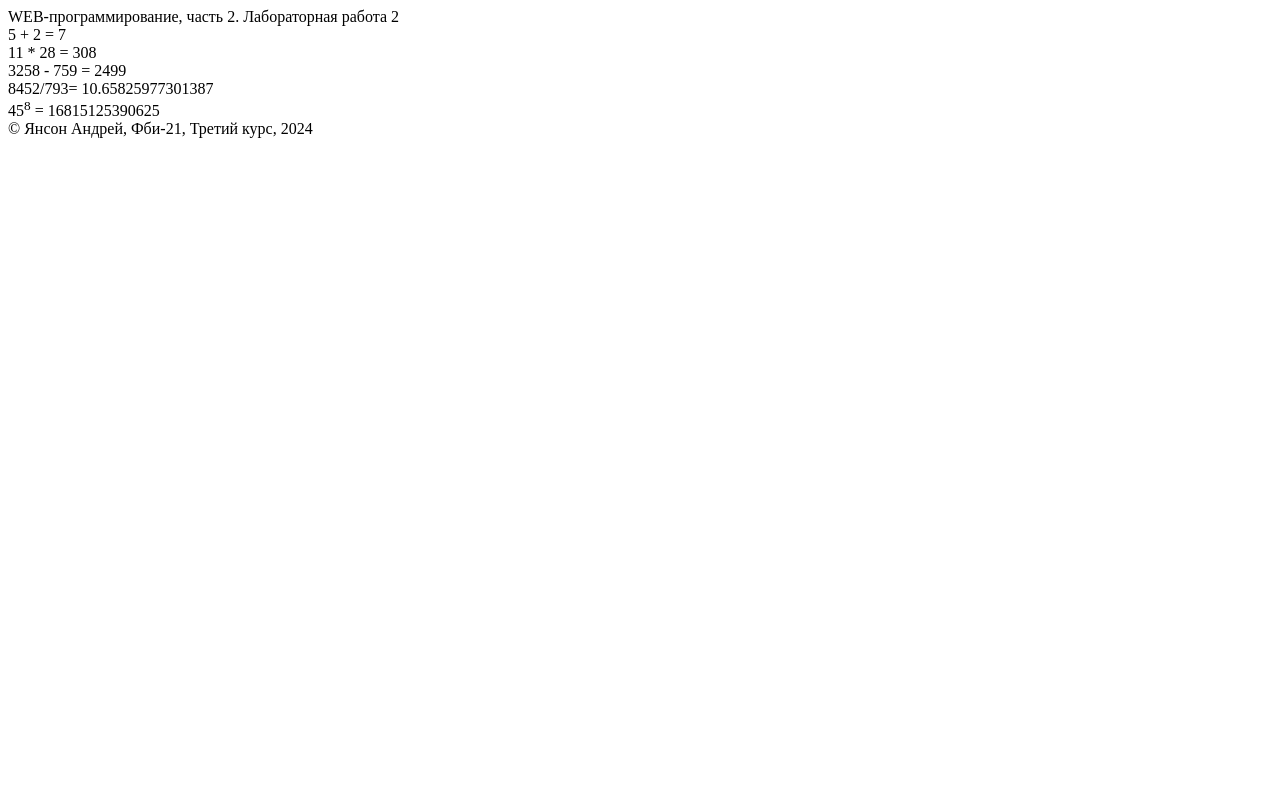
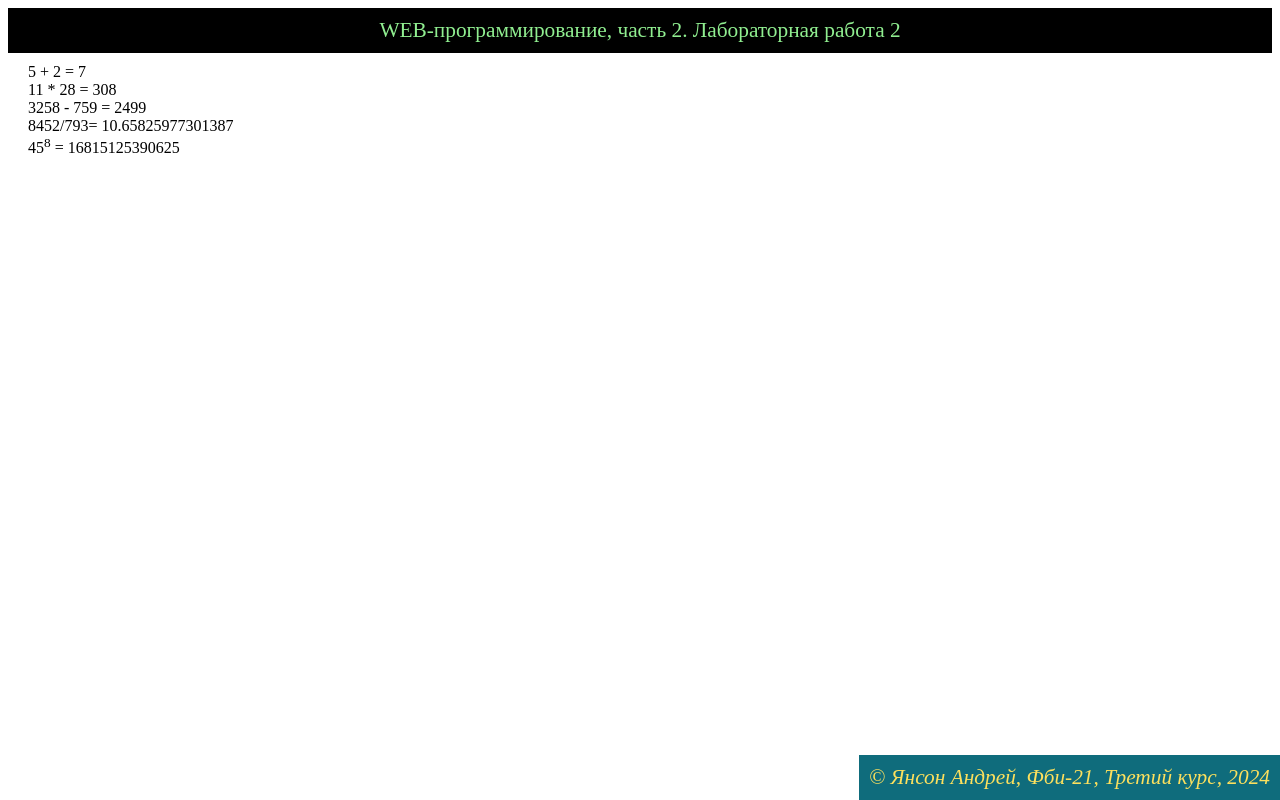
Before and after one commit to yas1k/web-backend, a Flask app: page /lab2/example in a window 1280 px wide. Run offline with Flask 3, Linux system fonts and the light colour scheme.

Commit message:
подключение стилей

```diff
--- /dev/null
+++ b/static/main.css
@@ -0,0 +1,65 @@
+<<<<<<< HEAD
+=======
+body {
+    background-color: lightblue;
+    color: maroon;
+    font-family: Arial;
+    margin: 0px;
+}
+header {
+        background-color: black;
+        color: lightgreen;
+        padding: 10px;
+        font-size: 16pt;
+        text-align: center;
+}
+footer {
+        background-color: rgb(15, 108, 124);
+        color: rgb(253, 224, 93);
+        font-size: 16pt;
+        padding: 10px;
+        font-style: italic;
+        text-align: right;
+        position: fixed;
+        bottom: 0;
+        right: 0;
+}
+main{
+        margin: 10px 20px 94px;
+}
+a {
+        color: green;
+        text-decoration: none;
+        transition: 0.5s 1.5s;
+}
+a:link{
+        color: green;
+        text-decoration: none;
+}
+a:visited{
+        color: lightyellow;
+        opacity: 0.7;
+}
+a:hover {
+        color: red;
+        text-decoration: underline;
+        background-color: lightgoldenrodyellow;
+        transition: 0.5s;
+}
+a:active {
+        color: black;
+        opacity: 0.3;
+}
+
+>>>>>>> cb5b7245b27a78680e956c8d35decebc837ab5ae
+img {
+    height: 450px;
+    width: 500px;
+}
+<<<<<<< HEAD
+h1 {
+    text-align: center;
+    font-size: 30pt;
+}
+=======
+>>>>>>> cb5b7245b27a78680e956c8d35decebc837ab5ae
--- a/templates/example.html
+++ b/templates/example.html
@@ -4,6 +4,7 @@
     <meta charset="UTF-8">
     <meta name="viewport" content="width=device-width, initial-scale=1.0">
     <title>Янсон Андрей. Лабораторная работа {{ number }}</title>
+    <link rel="stylesheet" href="{{url_for('static', filename='main.css') }}">
 </head>
 <body>
     <header>
```
